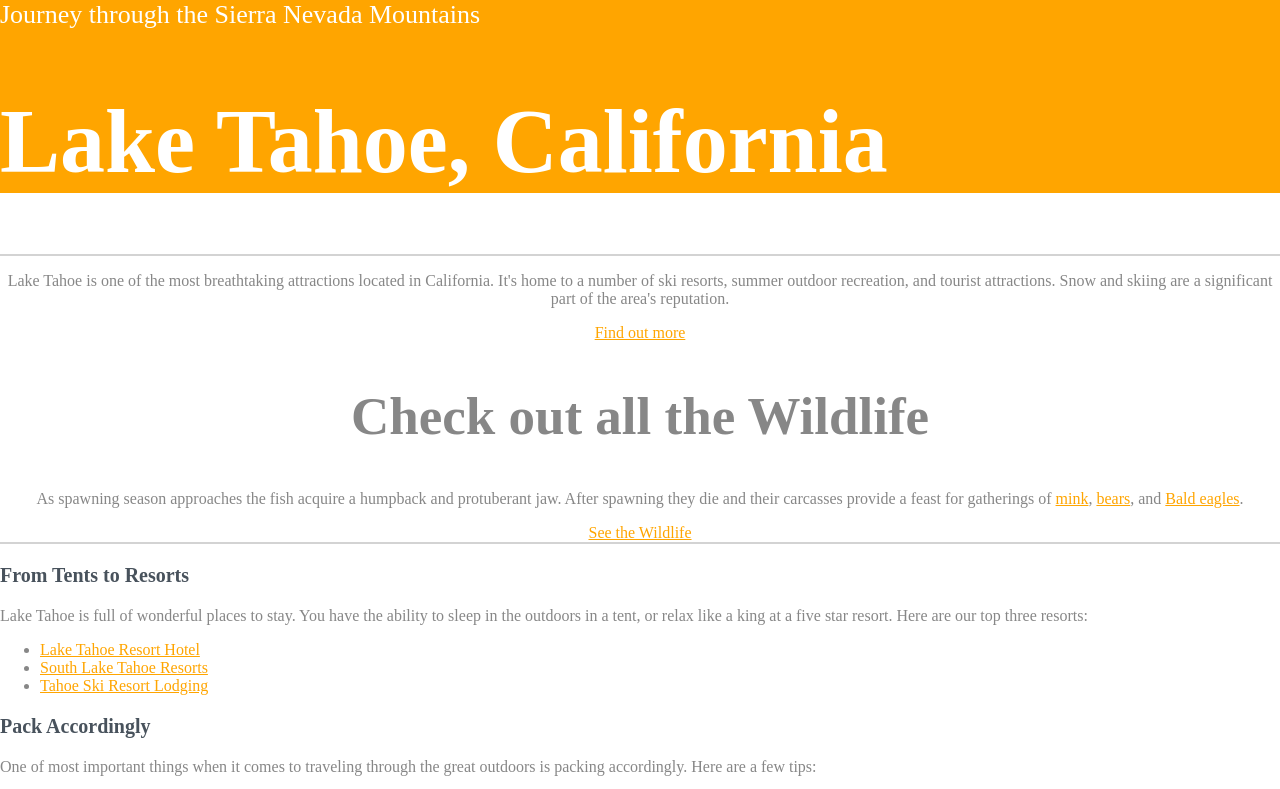
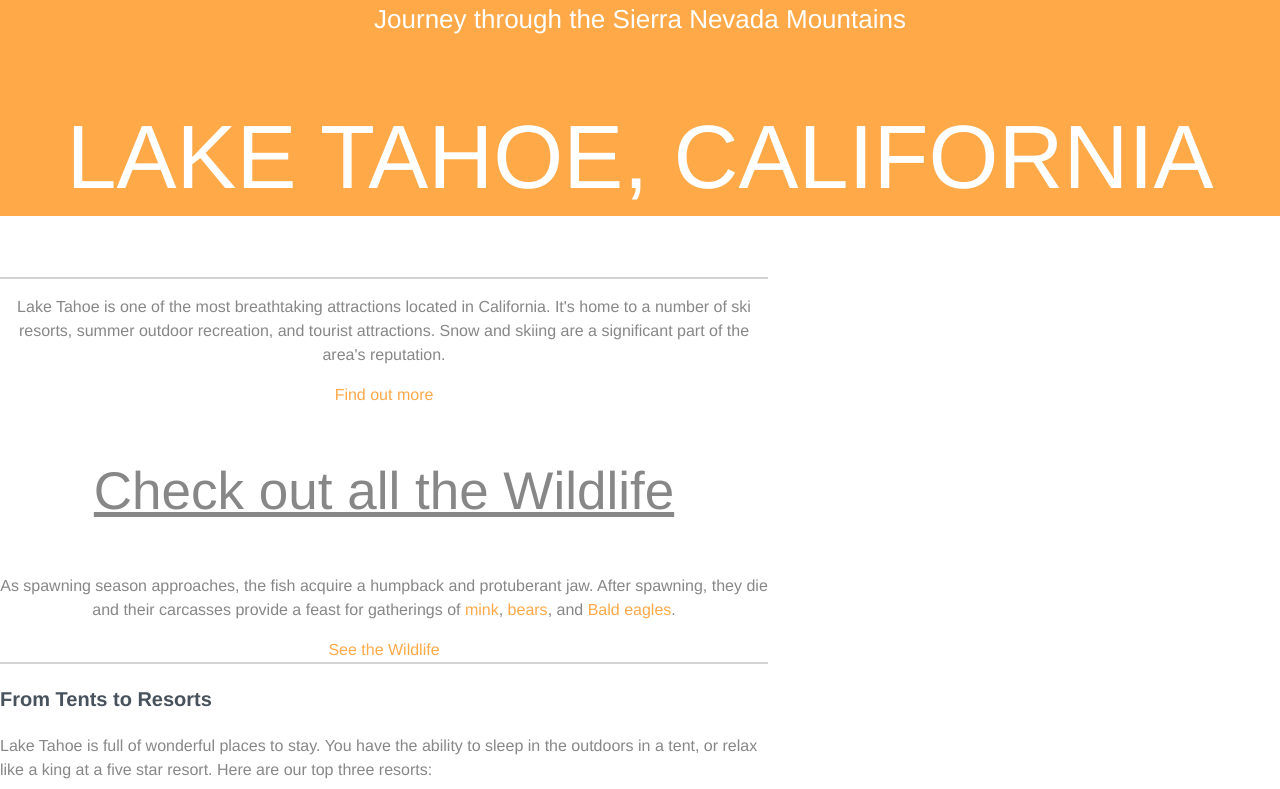
Before and after one commit to ArmandoAmador/CSS-practice-website, a plain HTML site: page index.html in a window 1280 px wide. Shown: the top 789 px of the page. Drawn offline with Linux system fonts and the light colour scheme.

Commit message:
Understanding Values and Units
 - Common Data Types
 - Pixel Units
 - Percentages
 - Em units
 - Rem units
 - Text Styles
 - Font properties
 - Line height

```diff
--- a/css/style.css
+++ b/css/style.css
@@ -1,63 +1,36 @@
-
-/* Type Selectors */
-
-/*
-
-This helpful
-comment spans
-multiple lines.
-
-*/
-
+/* Type Selectors ------------------ */
 
 body {
   color: #878787;
   margin: 0;
+  font: 1em/1.5 "Helvetica Neue", Helvetica, Arial, sans-serif;
 }
 
 h1 {
-  font-size: 90px;
-  color: white;
+  font-size: 5.625rem; /* 90px/16px  */
+  color: rgba(255, 255, 255, 1); /* Alpha value of "1" makes element fully opaque */
+  text-transform: uppercase;
+  font-weight: normal;
+  line-height: 1.3;
 }
 
 h2 {
-  font-size: 53px;
+  font-size: 3.3125em; /* 53px/16px  */
+  text-decoration: underline;
+  font-weight: normal;
 }
 
 h3 {
-  font-size: 20px;
+  font-size: 1.25em; /* 20px/16px  */
   color: #48525c;
 }
 
-/* ID Selectors */
 
-#main-footer {
-  padding-top: 60px;
-  padding-bottom: 60px;
-  border-bottom: solid 10px orange;
-}
-
-/* Class Selectors */
-
-.main-header {
-  background-color: orange; /* This makes our header bg orange. */
-}
-
-.title {
-  color: white;
-  font-size: 26px;
-}
-
-.primary-content {
-  text-align: center;
-}
-
-.t-border {
-  border-top: 2px solid lightgrey;
-}
+/* Pseudo-classes ------------------ */
 
 a:link {
-  color: orange;
+  color: rgb(255, 169, 73);
+  text-decoration: none;
 }
 
 a:visited {
@@ -65,14 +38,42 @@ a:visited {
 }
 
 a:hover {
-  color: forestgreen;
+  color: rgba(255, 169, 73, .4);
 }
 
 a:active {
   color: lightcoral;
 }
 
-:focus {
+/* ID Selectors -------------------- */
+
+#main-footer {
+  padding-top: 60px;
+  padding-bottom: 60px;
+  border-bottom: solid 10px #ffa949;
+}
+
+/* Class Selectors ----------------- */
+
+.main-header {
+  background-color: #ffa949;
+}
+
+.title {
   color: white;
-  background-color: orange;
+  font-size: 1.625rem; /* 26px/16px */
 }
+
+.primary-content,
+.secondary-content {
+  width: 60%;
+}
+
+.primary-content,
+.main-header {
+  text-align: center;
+}
+
+.t-border {
+  border-top: 2px solid lightgrey; /* Top border styles */
+}
--- a/index.html
+++ b/index.html
@@ -17,7 +17,7 @@
       <a href="#more">Find out more</a>
       <h2>Check out all the Wildlife</h2>
       <p>
-        As spawning season approaches the fish acquire a humpback and protuberant jaw. After spawning they die and their carcasses provide a feast for gatherings of <a href="#mink">mink</a>, <a href="#bears">bears</a>, and <a href="#eagles">Bald eagles</a>.
+        As spawning season approaches, the fish acquire a humpback and protuberant jaw. After spawning, they die and their carcasses provide a feast for gatherings of <a href="#mink">mink</a>, <a href="#bears">bears</a>, and <a href="#eagles">Bald eagles</a>.
       </p>
       <a href="#wildlife">See the Wildlife</a>
     </div>
```
